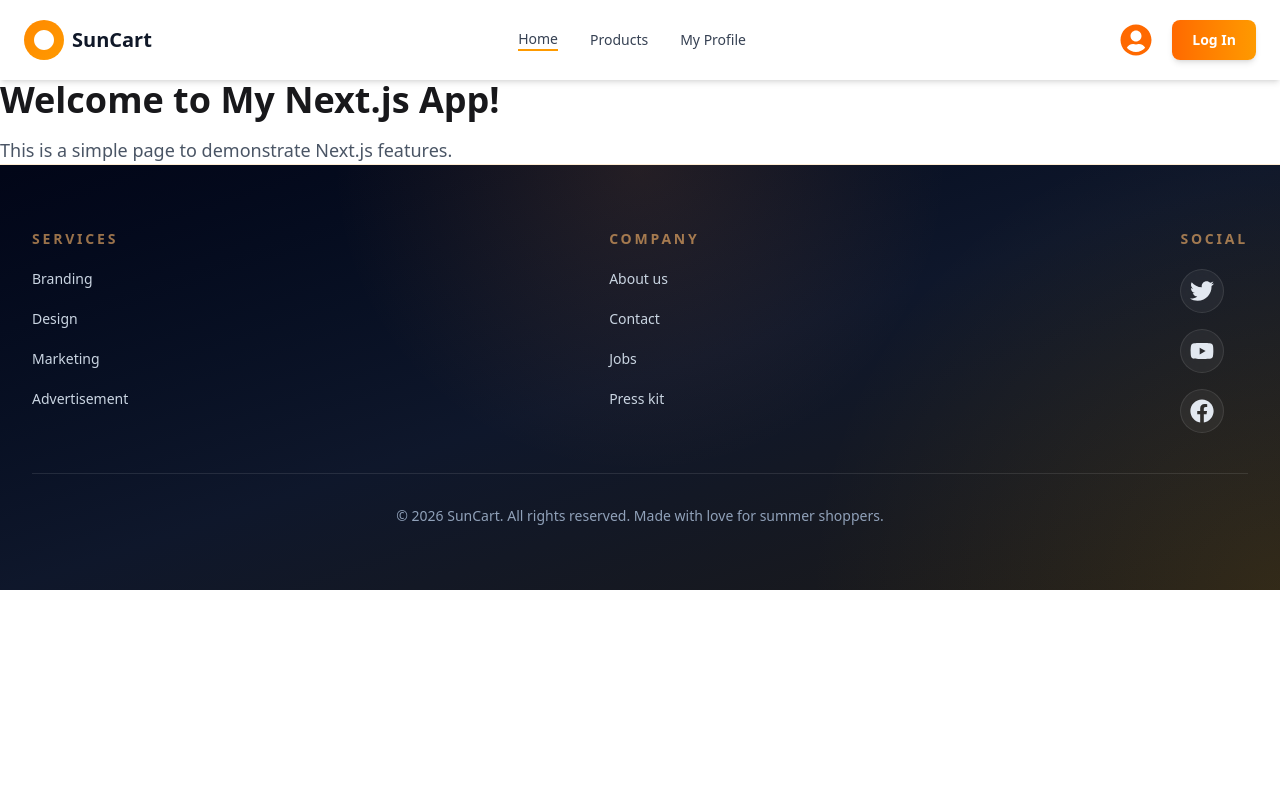
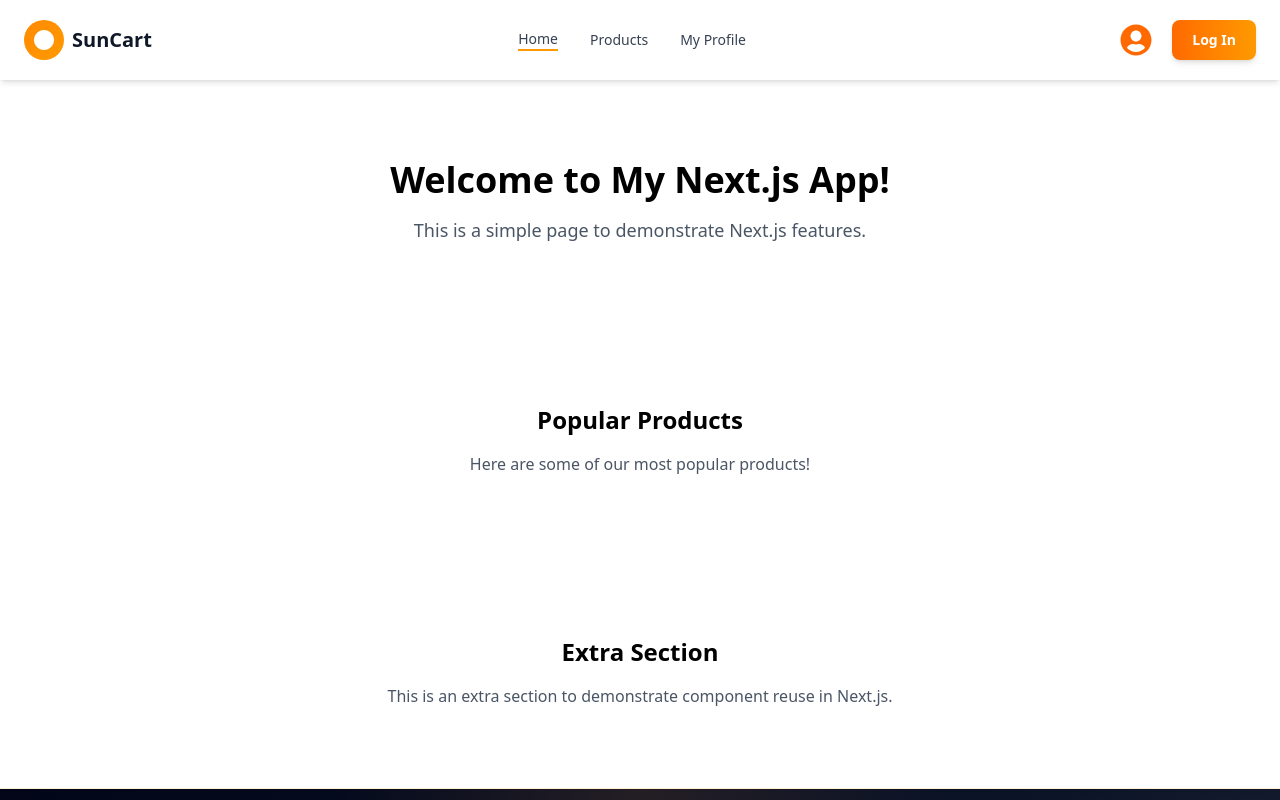
Before and after one commit to Ashraful-IR/SunCart-Summer-Essentials-Store, a Next.js app: page / in a window 1280 px wide. Shown: the top 800 px of the page. Built offline with nearby package versions, Linux system fonts and the light colour scheme.

Commit message:
done for today. See you tomorrow!

```diff
--- a/src/app/(main)/Home/page.jsx
+++ b/src/app/(main)/Home/page.jsx
@@ -1,12 +1,14 @@
+import ExtraSection from "@/components/UI/ExtraSection";
+import HeroPage from "@/components/UI/HeroSection";
+import PopularProducts from "@/components/UI/PopuarProd";
 import React from "react";
 
 const HomePage = () => {
   return (
     <div>
-      <h1 className="text-4xl font-bold">Welcome to My Next.js App!</h1>
-      <p className="mt-4 text-lg text-gray-600">
-        This is a simple page to demonstrate Next.js features.
-      </p>
+      <HeroPage />
+      <PopularProducts />
+      <ExtraSection />
     </div>
   );
 };
--- a/src/app/(main)/MyProfile/page.jsx
+++ b/src/app/(main)/MyProfile/page.jsx
@@ -1,8 +1,9 @@
 import React from "react";
+import { BiSolidCircle } from "react-icons/bi";
 
 const MyProfile = () => {
   return (
-    <div>
+    <div className="min-h-screen flex flex-col items-center justify-center text-black px-4 text-center relative">
       <h1 className="text-3xl font-bold">My Profile</h1>
       <p className="mt-4 text-lg text-gray-600">This is my profile page.</p>
     </div>
--- /dev/null
+++ b/src/components/UI/ExtraSection.jsx
@@ -0,0 +1,14 @@
+import React from "react";
+
+const ExtraSection = () => {
+  return (
+    <div className="container mx-auto text-black py-20 px-4 text-center">
+      <h2 className="text-2xl font-bold mb-4">Extra Section</h2>
+      <p className="text-gray-600">
+        This is an extra section to demonstrate component reuse in Next.js.
+      </p>
+    </div>
+  );
+};
+
+export default ExtraSection;
--- /dev/null
+++ b/src/components/UI/HeroSection.jsx
@@ -0,0 +1,14 @@
+import React from "react";
+
+const HeroPage = () => {
+  return (
+    <div className="container mx-auto text-black py-20 px-4 text-center">
+      <h1 className="text-4xl font-bold">Welcome to My Next.js App!</h1>
+      <p className="mt-4 text-lg text-gray-600">
+        This is a simple page to demonstrate Next.js features.
+      </p>
+    </div>
+  );
+};
+
+export default HeroPage;
--- /dev/null
+++ b/src/components/UI/PopuarProd.jsx
@@ -0,0 +1,14 @@
+import React from "react";
+
+const PopularProducts = () => {
+  return (
+    <div className="container mx-auto text-black py-20 px-4 text-center">
+      <h2 className="text-2xl font-bold mb-4">Popular Products</h2>
+      <p className="text-gray-600">
+        Here are some of our most popular products!
+      </p>
+    </div>
+  );
+};
+
+export default PopularProducts;
```
